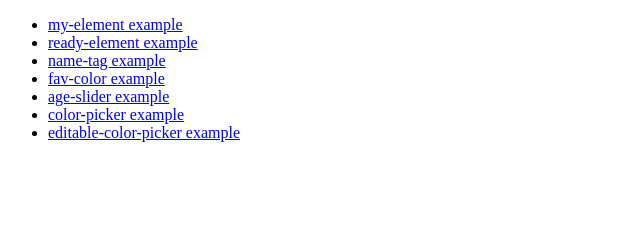
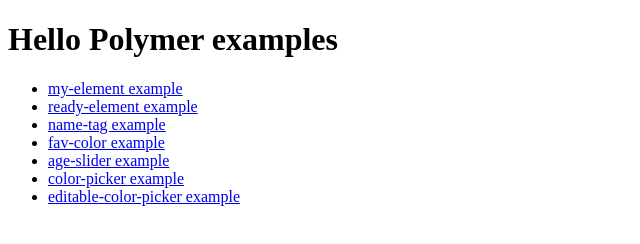
Before and after one commit to hnakamur/hello-polymer-examples, a website: page index.html in a window 1280 px wide. Shown: the whole page, without its empty margins (0-640 px from the left). Drawn offline with Linux system fonts and the light colour scheme.

Commit message:
Add title to index.html

```diff
--- a/index.html
+++ b/index.html
@@ -1,8 +1,10 @@
 <!DOCTYPE html>
 <html>
   <head>
+    <title>Hello Polymer examples</title>
   </head>
   <body>
+    <h1>Hello Polymer examples</h1>
     <ul>
       <li><a href="my-element-example.html">my-element example</a></li>
       <li><a href="ready-element-example.html">ready-element example</a></li>
```
